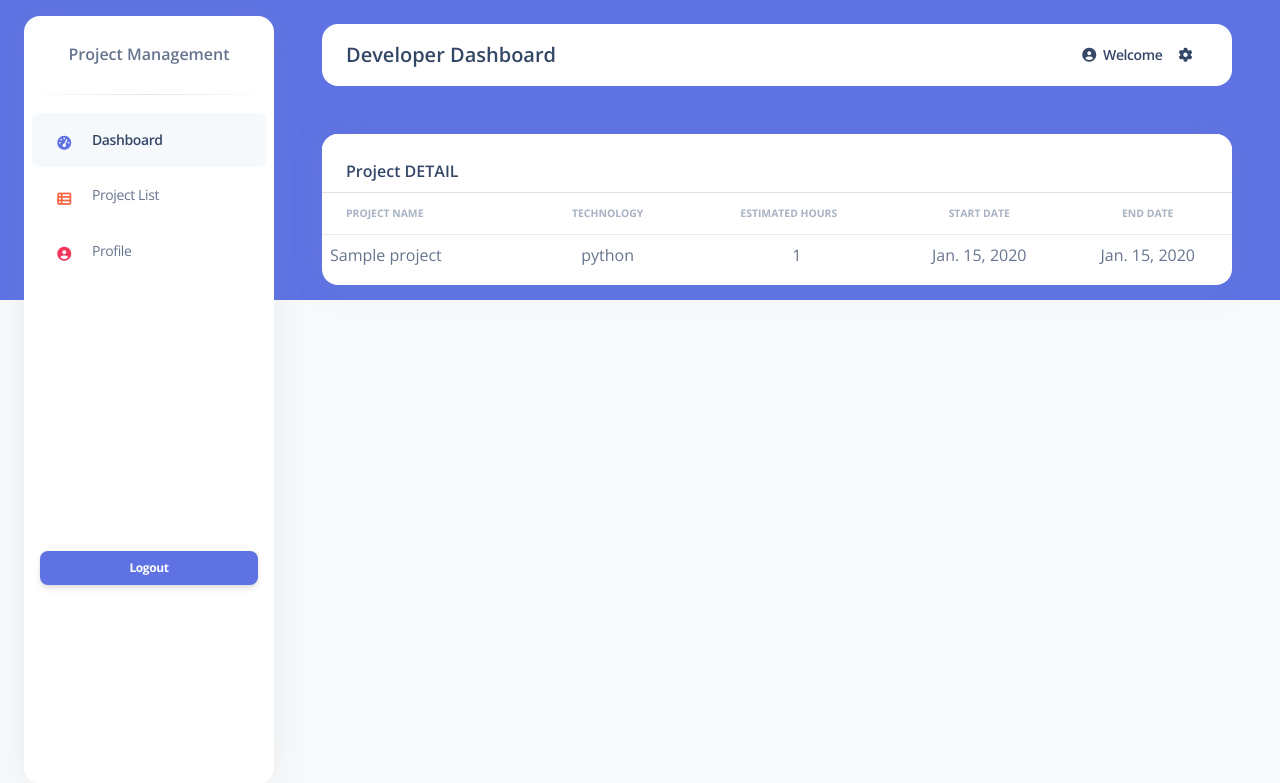
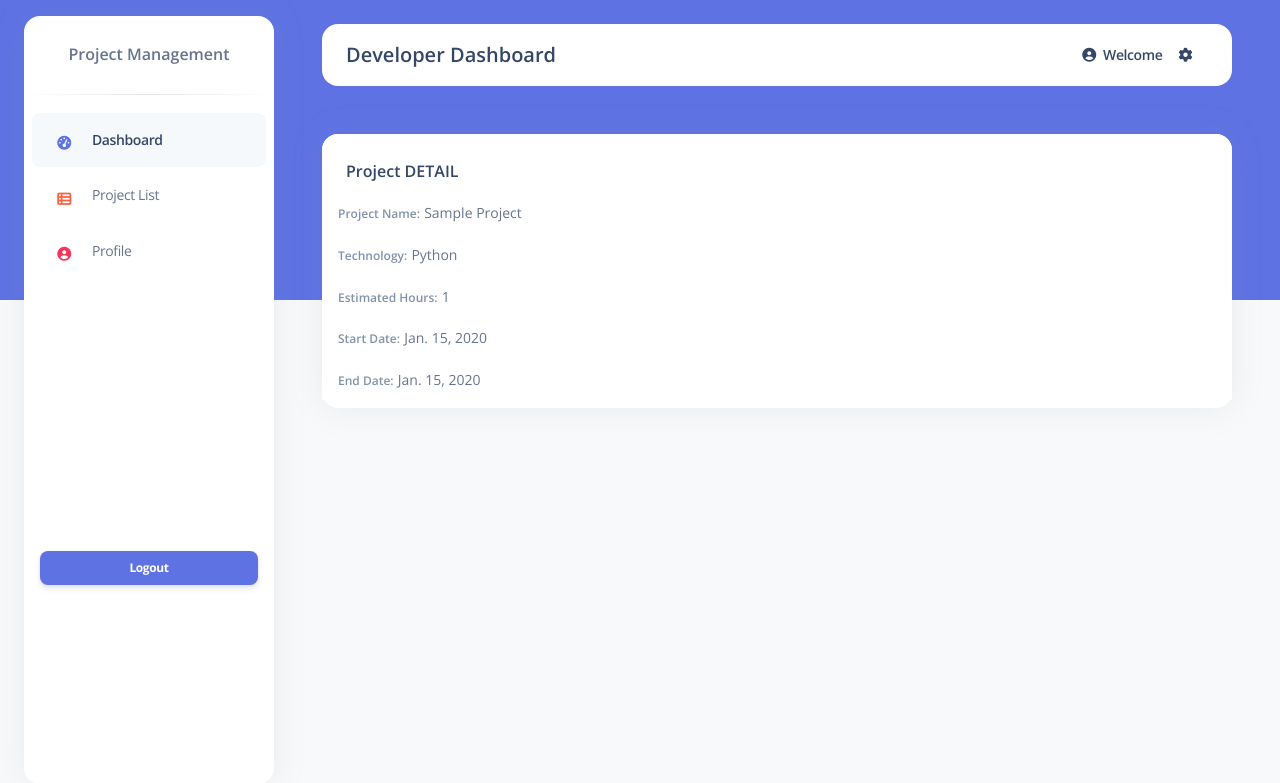
Before and after one commit to ve-saurabh/Project-Management-System, a Django app: page /project/project_detail/1/ in a window 1280 px wide. Shown: the top 783 px of the page. Run offline with Django 5.2, Linux system fonts and the light colour scheme; tables that the repository leaves empty hold one stand-in row (values such as "Sample post"); some libraries are stand-ins or nearby versions.

Commit message:
Regular Changes

```diff
--- a/pms/project/admin.py
+++ b/pms/project/admin.py
@@ -1,7 +1,8 @@
 from django.contrib import admin
-from .models import Project, ProjectTeam, ProjectModule, Task
+from .models import Project, ProjectTeam, ProjectModule, Task, UserTask
 # Register your models here.
 admin.site.register(Project)
 admin.site.register(ProjectTeam)
 admin.site.register(ProjectModule)
 admin.site.register(Task)
+admin.site.register(UserTask)
--- a/pms/templates/project/project_detail.html
+++ b/pms/templates/project/project_detail.html
@@ -9,31 +9,32 @@
                    <h6>Project DETAIL</h6>
                </div>
                <div class="card-body px-0 pt-0 pb-2">
-            <div class="table-responsive p-0">
-               <table class="table align-items-center mb-0">
-                  <thead>
-                     <tr>
-                        <th class="text-left text-uppercase text-secondary text-xxs font-weight-bolder opacity-7">Project Name</th>
-                        <th class="text-center text-uppercase text-secondary text-xxs font-weight-bolder opacity-7">Technology</th>
-                        <th class="text-center text-uppercase text-secondary text-xxs font-weight-bolder opacity-7 ps-2">Estimated Hours</th>
-                        <th class="text-center text-uppercase text-secondary text-xxs font-weight-bolder opacity-7">Start Date</th>
-                        <th class="text-center text-uppercase text-secondary text-xxs font-weight-bolder opacity-7">End Date</th>
-                     </tr>
-                  </thead>
-                  <tbody>
-                     <tr>
-                        <td>{{ project.name }}</td>
-                        <td class="text-center">{{ project.technology }}</td>
-                        <td class="text-center">{{ project.estimated_hours }}</td>
-                        <td class="text-center">{{ project.startDate }}</td>
-                        <td class="text-center">{{ project.endDate }}</td>
-                     </tr>
-                  </tbody>
-               </table>
+                   <ul class="list-group list-group-flush">
+                       <li class="list-group-item">
+                           <span class="text-secondary text-xs font-weight-bold">Project Name:</span>
+                           <span class="text-capitalize text-sm">{{ project.name }}</span>
+                       </li>
+                       <li class="list-group-item">
+                           <span class="text-secondary text-xs font-weight-bold">Technology:</span>
+                           <span class="text-capitalize text-sm">{{ project.technology }}</span>
+                       </li>
+                       <li class="list-group-item">
+                           <span class="text-secondary text-xs font-weight-bold">Estimated Hours:</span>
+                           <span class="text-capitalize text-sm">{{ project.estimated_hours }}</span>
+                       </li>
+                       <li class="list-group-item">
+                           <span class="text-secondary text-xs font-weight-bold">Start Date:</span>
+                           <span class="text-capitalize text-sm">{{ project.startDate }}</span>
+                       </li>
+                       <li class="list-group-item">
+                           <span class="text-secondary text-xs font-weight-bold">End Date:</span>
+                           <span class="text-capitalize text-sm">{{ project.endDate }}</span>
+                       </li>
+                   </ul>
                </div>
            </div>
        </div>
    </div>
 </div>
-</div>
+
 {% endblock content %}
--- a/pms/templates/user/developer_dashboard.html
+++ b/pms/templates/user/developer_dashboard.html
@@ -115,6 +115,7 @@
          </div>
       </div>
       <div class="row mt-5">
+         <!-- first card content goes here -->
          <div class="col-lg-4 offset-lg-0 mb-lg-0 mb-4">
             <div class="card z-index-2 h-100">
                <div class="card-header pb-0 pt-3 bg-transparent">
--- a/pms/templates/user/user_profile.html
+++ b/pms/templates/user/user_profile.html
@@ -6,7 +6,7 @@
 <div class="card shadow-lg mx-4">
    <div class="card-body p-3">
       <div class="row gx-4">
-         <div class="col-auto">
+         {% comment %} <div class="col-auto">
             <div class="avatar avatar-xl position-relative">
                {% if request.user.profile_image %}
                <img src="{{ request.user.profile_image.url }}" alt="profile_image" class="w-100 border-radius-lg shadow-sm">
@@ -17,7 +17,7 @@
                <input type="file" id="profile-upload" style="display: none;">
                {% endif %}
             </div>
-         </div>
+         </div> {% endcomment %}
          <div class="col-auto my-auto">
             <div class="h-100">
                <h5 class="mb-1">
--- a/pms/user/views.py
+++ b/pms/user/views.py
@@ -10,7 +10,7 @@ from django.contrib.auth.views import LoginView
 from django.views.generic import ListView
 from django.contrib.auth.decorators import login_required
 from django.utils.decorators import method_decorator
-from project.models import Project,Task, ProjectModule
+from project.models import Project,Task, ProjectModule, UserTask
 from django.contrib import messages
 from django.shortcuts import redirect
 from django.urls import reverse
@@ -54,9 +54,9 @@ class DeveloperRegisterView(CreateView):
         else:
             return super().form_valid(form)
 
-def sendMail(to, username, password):
+def sendMail(to, username):
     subject = 'Welcome to pms'
-    message = f"your {username} and password is {password}"
+    message = f"Hello {username}, your account has been created successfully."
     # recepientList = ["vermasaurabh0204@gmail.com"]
     recepientList = [to]
     EMAIL_FROM = settings.EMAIL_HOST_USER
```
Also changed, not shown: pms/templates/project/module_list.html (+30 -3 lines), pms/templates/project/task_list.html (+31 -3 lines). Lines whose indentation alone changed are shown as unchanged.
